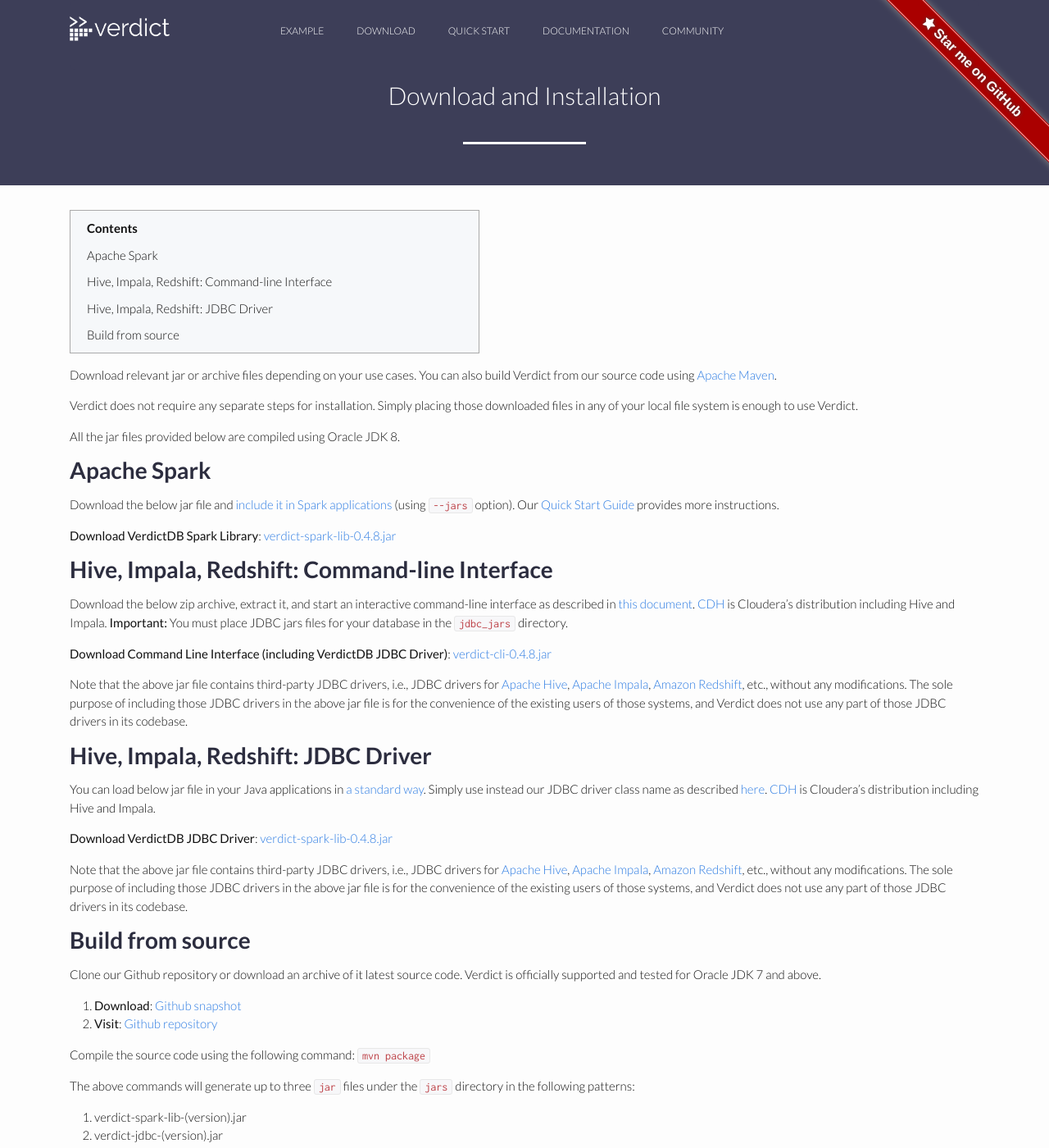
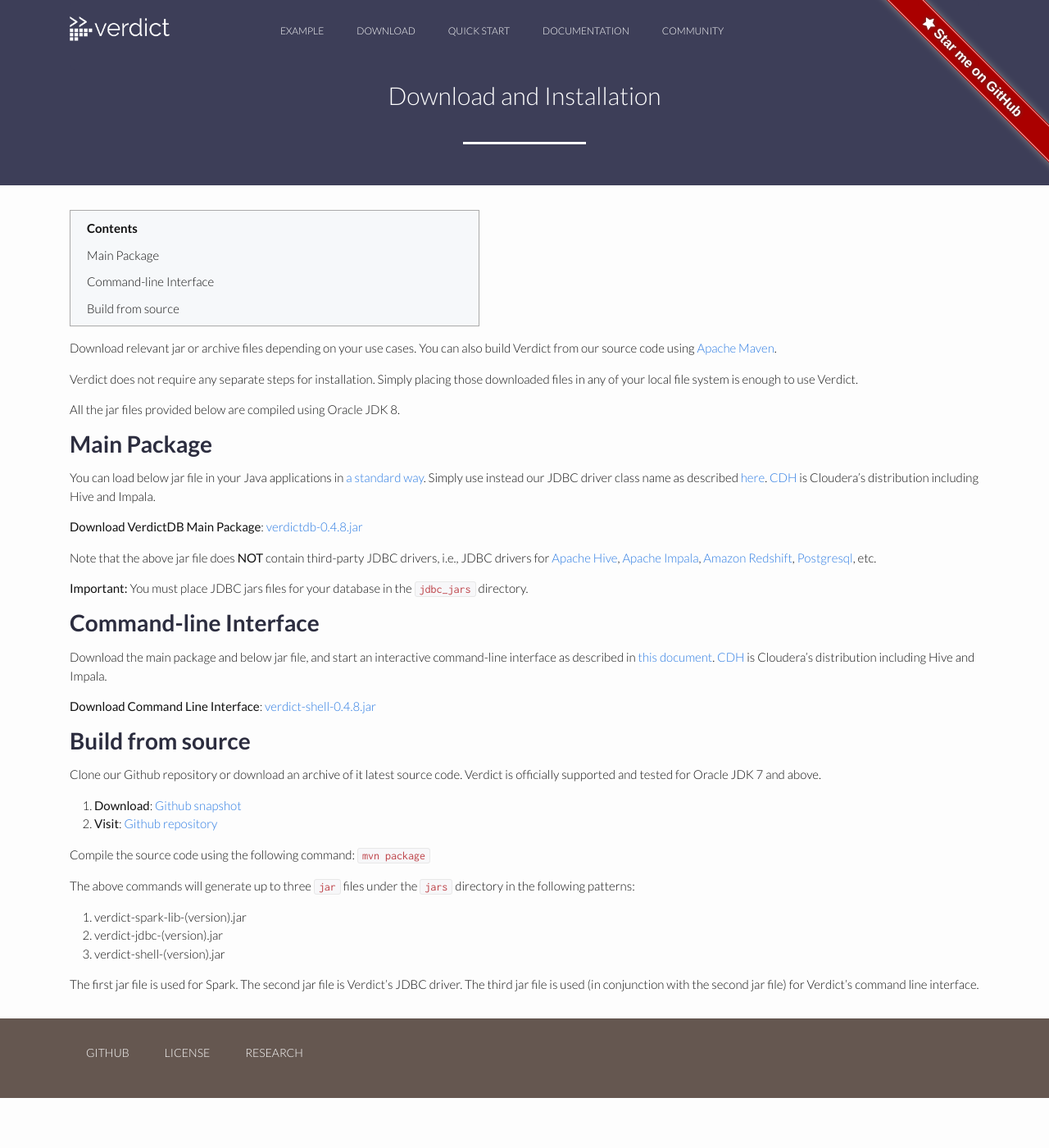
Before and after one commit to verdict-project/verdict-project.github.io, a Jekyll site: the page built from download/index.md, in a window 1280 px wide and 1400 px high. Shown: the whole window at 82% size. Built offline with Jekyll 4.4.1, drawn with Linux system fonts in a browser that asks for light colours; nearby versions of some CDN libraries.

Commit message:
fixing 'download' and 'quick start' pages for v0.4.8

```diff
--- a/_config.yml
+++ b/_config.yml
@@ -17,15 +17,11 @@
 twitter_username: jekyllrb
 url: http://verdictdb.org/
 verdict_jdbc:
-  family: VerdictDB JDBC Driver
-  name: verdict-spark-lib-0.4.8.jar
-  url: https://sourceforge.net/projects/verdict/files/0.4/verdict-jdbc-0.4.8.jar/download
+  family: VerdictDB Main Package
+  name: verdictdb-0.4.8.jar
+  url: https://github.com/mozafari/verdictdb/releases/download/v0.4.8/verdictdb-0.4.8.jar
 verdict_shell:
-  family: Command Line Interface (including VerdictDB JDBC Driver)
-  name: verdict-cli-0.4.8.jar
-  url: https://sourceforge.net/projects/verdict/files/0.4/verdict-cli-0.4.8.zip/download
-verdict_spark:
-  family: VerdictDB Spark Library
-  name: verdict-spark-lib-0.4.8.jar
-  url: https://sourceforge.net/projects/verdict/files/0.4/verdict-spark-lib-0.4.8.jar/download
+  family: Command Line Interface
+  name: verdict-shell-0.4.8.jar
+  url: https://github.com/mozafari/verdictdb/releases/download/v0.4.8/verdictdb-shell-0.4.8.jar
 version: 0.4.8
--- a/download/index.md
+++ b/download/index.md
@@ -13,32 +13,7 @@
 All the jar files provided below are compiled using Oracle JDK 8.
 
 
-## Apache Spark
-
-Download the below jar file and [include it in Spark applications](https://spark.apache.org/docs/latest/submitting-applications.html#advanced-dependency-management) (using `--jars` option). Our [Quick Start Guide]({{ site.baseurl }}/documentation/quick_start/) provides more instructions.
-
-{% assign platform = site.verdict_spark['family'] %}
-{% assign name = site.verdict_spark['name'] %}
-{% assign url = site.verdict_spark['url'] %}
-**Download {{ platform }}**: [{{ name }}]({{ url }})
-
-
-## Hive, Impala, Redshift: Command-line Interface
-
-Download the below zip archive, extract it, and start an interactive command-line interface as described in [this document]({{ site.baseurl }}/documentation/quick_start/#on-apache-impala-apache-hive-amazon-redshift). [CDH](https://www.cloudera.com/products/open-source/apache-hadoop/key-cdh-components.html) is Cloudera's distribution including Hive and Impala. **Important:** You must place JDBC jars files for your database in the `jdbc_jars` directory.
-
-{% assign platform = site.verdict_shell['family'] %}
-{% assign name = site.verdict_shell['name'] %}
-{% assign url = site.verdict_shell['url'] %}
-**Download {{ platform }}**: [{{ name }}]({{ url }})
-
-
-<!-- **Download for %**: [{{ site.verdict_command_line_zip_name }}]({{ site.verdict_command_line_zip_url }}) -->
-
-Note that the above jar file contains third-party JDBC drivers, i.e., JDBC drivers for [Apache Hive](https://www.cloudera.com/downloads/connectors/hive/jdbc/2-5-4.html), [Apache Impala](https://www.cloudera.com/downloads/connectors/impala/jdbc/2-5-41.html), [Amazon Redshift](http://docs.aws.amazon.com/redshift/latest/mgmt/configure-jdbc-connection.html#download-jdbc-driver), etc., without any modifications. The sole purpose of including those JDBC drivers in the above jar file is for the convenience of the existing users of those systems, and Verdict does not use any part of those JDBC drivers in its codebase.
-
-
-## Hive, Impala, Redshift: JDBC Driver
+## Main Package
 
 You can load below jar file in your Java applications in [a standard way](https://www.tutorialspoint.com/jdbc/jdbc-sample-code.htm). Simply use instead our JDBC driver class name as described [here](http://verdict-doc.readthedocs.io/en/latest/using.html#jdbc-in-java-python-applications). [CDH](https://www.cloudera.com/products/open-source/apache-hadoop/key-cdh-components.html) is Cloudera's distribution including Hive and Impala.
 
@@ -47,8 +22,20 @@
 {% assign url = site.verdict_jdbc['url'] %}
 **Download {{ platform }}**: [{{ name }}]({{ url }})
 
+Note that the above jar file does **NOT** contain third-party JDBC drivers, i.e., JDBC drivers for [Apache Hive](https://www.cloudera.com/downloads/connectors/hive/jdbc/2-5-4.html), [Apache Impala](https://www.cloudera.com/downloads/connectors/impala/jdbc/2-5-41.html), [Amazon Redshift](http://docs.aws.amazon.com/redshift/latest/mgmt/configure-jdbc-connection.html#download-jdbc-driver),
+[Postgresql](https://jdbc.postgresql.org/download.html),
+etc.
 
-Note that the above jar file contains third-party JDBC drivers, i.e., JDBC drivers for [Apache Hive](https://www.cloudera.com/downloads/connectors/hive/jdbc/2-5-4.html), [Apache Impala](https://www.cloudera.com/downloads/connectors/impala/jdbc/2-5-41.html), [Amazon Redshift](http://docs.aws.amazon.com/redshift/latest/mgmt/configure-jdbc-connection.html#download-jdbc-driver), etc., without any modifications. The sole purpose of including those JDBC drivers in the above jar file is for the convenience of the existing users of those systems, and Verdict does not use any part of those JDBC drivers in its codebase.
+**Important:** You must place JDBC jars files for your database in the `jdbc_jars` directory.
+
+## Command-line Interface
+
+Download the main package and below jar file, and start an interactive command-line interface as described in [this document]({{ site.baseurl }}/documentation/quick_start/#on-apache-impala-apache-hive-amazon-redshift). [CDH](https://www.cloudera.com/products/open-source/apache-hadoop/key-cdh-components.html) is Cloudera's distribution including Hive and Impala.
+
+{% assign platform = site.verdict_shell['family'] %}
+{% assign name = site.verdict_shell['name'] %}
+{% assign url = site.verdict_shell['url'] %}
+**Download {{ platform }}**: [{{ name }}]({{ url }})
 
 ## Build from source
 
```
Also changed, not shown: documentation/quick_start/index.md (+3 -3 lines).
